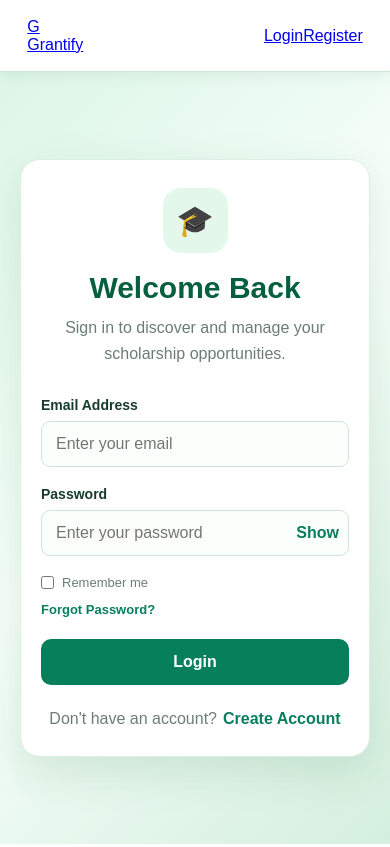
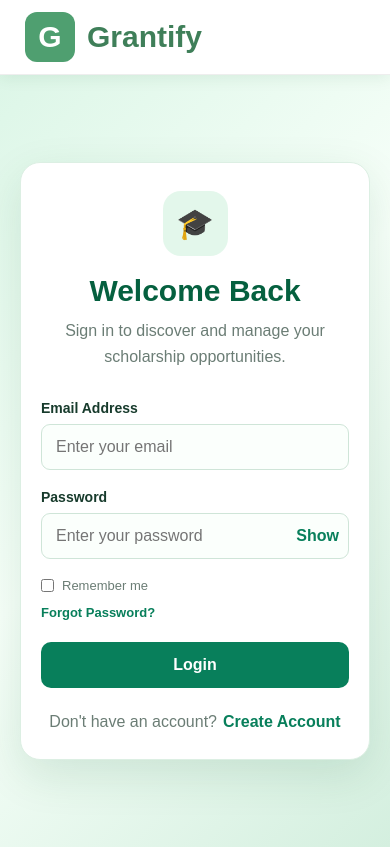
Before and after one commit to aurnabsleeps/Grantify, a React (Vite) app: page /login in a window 390 px wide. Built offline with nearby package versions, Linux system fonts and the light colour scheme.

Commit message:
Update authentification

```diff
--- a/package.json
+++ b/package.json
@@ -10,7 +10,7 @@
     "preview": "vite preview"
   },
   "dependencies": {
-    "lucide-react": "^1.33.0",
+    "lucide-react": "^1.37.0",
     "react": "^19.2.8",
     "react-dom": "^19.2.8",
     "react-router-dom": "^7.18.2"
--- a/src/components/Header/Header.jsx
+++ b/src/components/Header/Header.jsx
@@ -10,7 +10,7 @@ const Header = () => {
         <span>GRANTIFY</span>
       </div>
 
-      <nav className="navbar">
+      <nav className="home-navbar">
         <Link to="/" className="active">
           Home
         </Link>
--- a/src/components/Navbar.jsx
+++ b/src/components/Navbar.jsx
@@ -1,48 +1,10 @@
-import { Link, useNavigate } from "react-router-dom";
-
 function Navbar() {
-  const navigate = useNavigate();
-
-  const loggedIn =
-    localStorage.getItem("grantifyLoggedIn") === "true";
-
-  const handleLogout = () => {
-    localStorage.removeItem("grantifyLoggedIn");
-    navigate("/login");
-  };
-
   return (
     <header className="auth-navbar">
-
-      <Link to="/login" className="auth-brand">
+      <div className="auth-brand">
         <div className="auth-brand-icon">G</div>
         <span>Grantify</span>
-      </Link>
-
-      <nav className="auth-nav">
-
-        {!loggedIn && (
-          <>
-            <Link to="/login">Login</Link>
-            <Link to="/register">Register</Link>
-          </>
-        )}
-
-        {loggedIn && (
-          <>
-            <Link to="/profile">Profile</Link>
-
-            <button
-              className="auth-nav-logout"
-              onClick={handleLogout}
-            >
-              Logout
-            </button>
-          </>
-        )}
-
-      </nav>
-
+      </div>
     </header>
   );
 }
--- a/src/style.css
+++ b/src/style.css
@@ -665,3 +665,62 @@ select {
     width: 100%;
   }
 }
+
+
+.auth-navbar {
+  width: 100%;
+  height: 80px;
+  padding: 0 30px;
+
+  display: flex;
+  align-items: center;
+
+  background: #ffffff;
+  border-bottom: 1px solid #eeeeee;
+}
+
+.auth-brand {
+  display: flex;
+  align-items: center;
+  gap: 12px;
+}
+
+.auth-brand-icon {
+  width: 48px;
+  height: 48px;
+
+  display: flex;
+  align-items: center;
+  justify-content: center;
+
+  background: #4f9f70;
+  color: white;
+
+  border-radius: 12px;
+
+  font-size: 28px;
+  font-weight: bold;
+}
+
+.auth-brand span {
+  font-size: 32px;
+  font-weight: 700;
+  color: #3f7f59;
+}
+
+@media (max-width: 800px) {
+  .auth-navbar {
+    height: 75px;
+    padding: 0 25px;
+  }
+
+  .auth-brand-icon {
+    width: 50px;
+    height: 50px;
+    font-size: 30px;
+  }
+
+  .auth-brand span {
+    font-size: 30px;
+  }
+}
```
Also changed, not shown: 1 other file (tests, documents, lock files or other folders).
